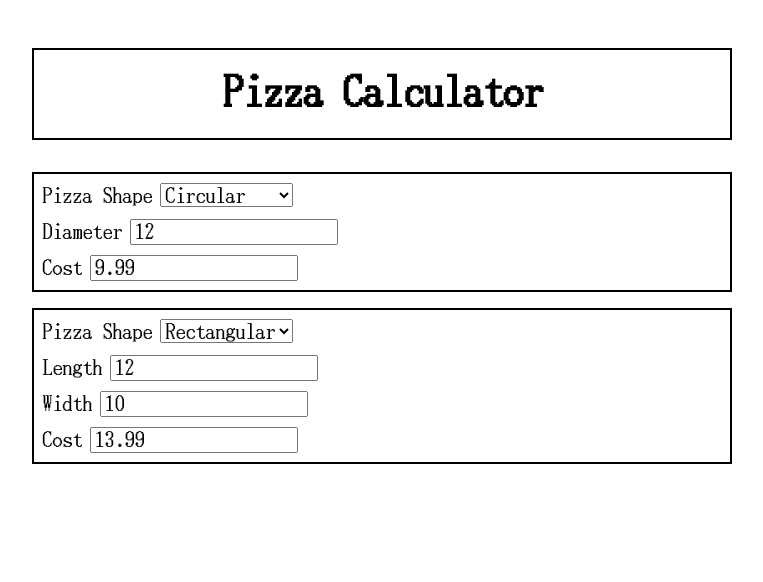
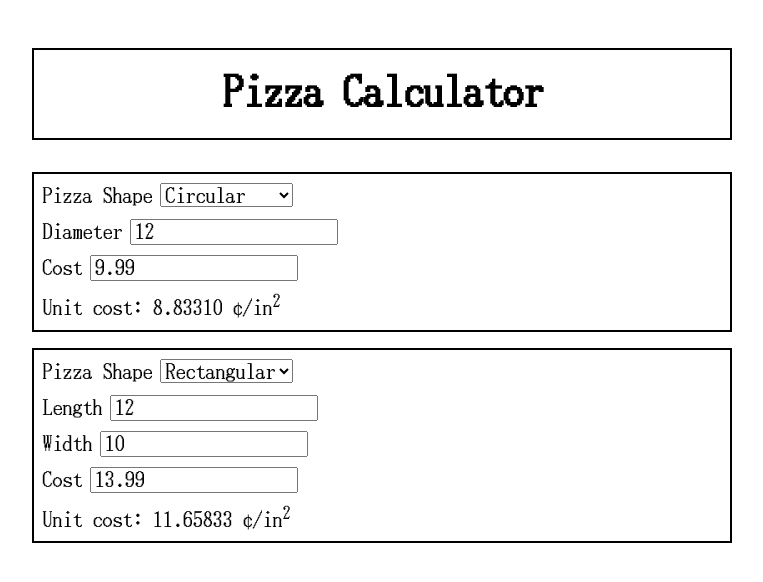
Before and after one commit to isaacmattern/personal-site, a Next.js app: page /tools/pizza-calculator in a window 1280 px wide. Shown: the top 582 px of the page, without its empty margins (258-1021 px from the left). Built offline with nearby package versions, Linux system fonts and the light colour scheme.

Commit message:
Get pizza calculator unit costs working

```diff
--- a/src/app/tools/pizza-calculator/page.tsx
+++ b/src/app/tools/pizza-calculator/page.tsx
@@ -12,11 +12,17 @@ type Pizza = {
   length?: number
 }
 
-function formatAsCurrency(costInCents: number): string {
-  return new Intl.NumberFormat('en-US', {
-    style: 'currency',
-    currency: 'USD',
-  }).format(costInCents / 100)
+function getUnitCost(pizza: Pizza) {
+  let unitPrice
+  if (pizza.shape == 'rectangular') {
+    const area = Number(pizza.width) * Number(pizza.length)
+    unitPrice = pizza.costInCents / area
+  } else {
+    const radius = Number(pizza.diameter) / 2
+    const area = Math.PI * radius * radius
+    unitPrice = pizza.costInCents / area
+  }
+  return unitPrice.toFixed(5)
 }
 
 export default function PizzaCalculator() {
@@ -109,6 +115,10 @@ export default function PizzaCalculator() {
                   }}
                 />
               </div>
+
+              <div>
+                Unit cost: {getUnitCost(pizza)} ¢/in<sup>2</sup>
+              </div>
             </div>
           ))}
         </div>
```
